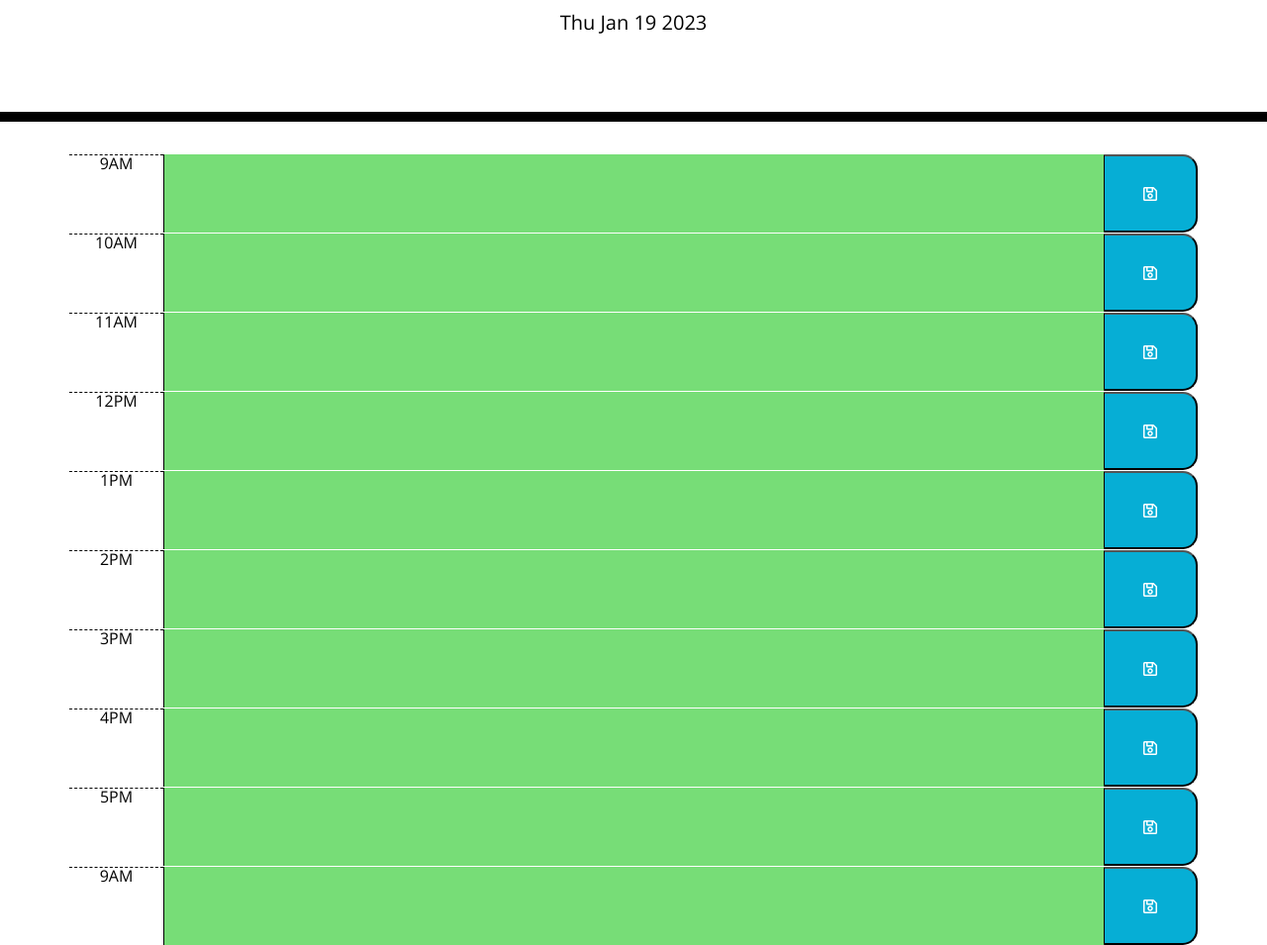
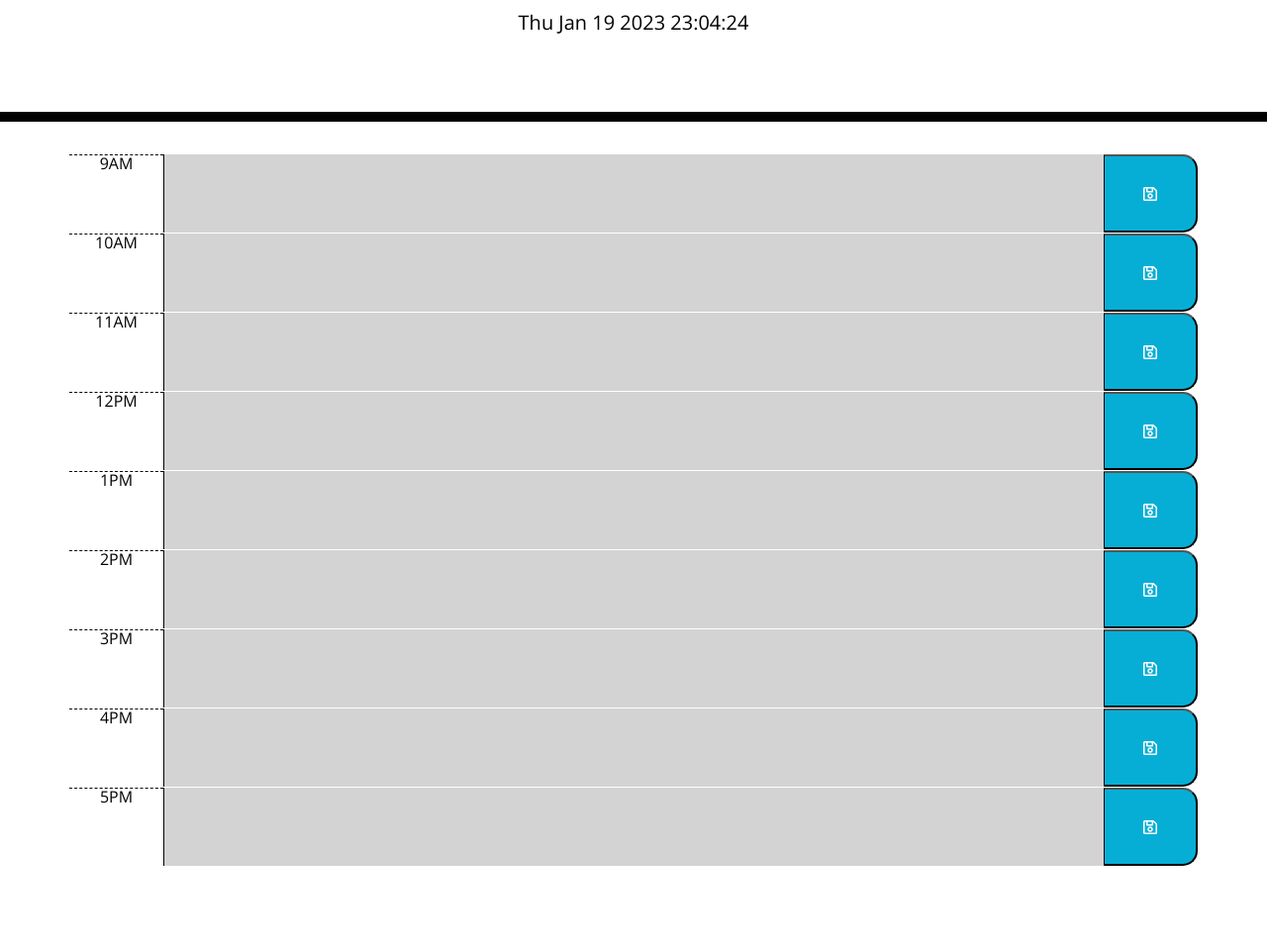
Before and after one commit to dantrovato/work-day-scheduler, a plain HTML site: page index.html in a window 1280 px wide. Shown: the part 181-1136 px from the top of the page at 99% size. After the commit the page ends 1056 px from the top, so only its background shows below. Drawn offline with nearby package versions, Linux system fonts and the light colour scheme.

Commit message:
Add setCorrectBackgroundColor() function to dinamically set the background colors of all the timeslots

```diff
--- a/assets/js/app.js
+++ b/assets/js/app.js
@@ -3,12 +3,47 @@ function getCurrentDay() {
 }
 
 function placeCurrentDateUnderTitle() {
+  // const $titleDate = $("#currentDay");
+  // $titleDate.text(getCurrentDay());
+  // temporary function call
+  checkTime();
+}
+
+// Checks the time and sets the background color to the text area according to past current or
+// future time slots
+function setCorrectBackgroundColor() {
+  // Loops over all textareas. At each iteration it checks if current time is greater than the number
+  // stored in the data-time attribute that every textarea has. This corresponds to the hour it represents.
+  // If it is, it removes the future and present background colors and sets it to the past one
+  document.querySelectorAll("textarea").forEach((textarea) => {
+    const hourSlot = textarea.getAttribute("data-hour");
+    const currentHour = Number(moment(hourSlot, "HH")._i); // type: number
+
+    if (moment().hour() > currentHour) {
+      textarea.classList.remove("future");
+      textarea.classList.remove("present");
+      textarea.classList.add("past");
+      // debugger;
+    } else if (moment().hour() === currentHour) {
+      textarea.classList.remove("future");
+      textarea.classList.remove("past");
+      textarea.classList.add("present");
+    }
+  });
+}
+
+// Temporary function. For development only. Refreshes the date and time every second
+function checkTime() {
   const $titleDate = $("#currentDay");
-  $titleDate.text(getCurrentDay());
+
+  setInterval(() => {
+    $titleDate.text(String(moment().toDate()).split(" ").slice(0, 5).join(" "));
+  }, 1000);
 }
 
 document.addEventListener("DOMContentLoaded", () => {
-  const $container = $("div.container");
-
-  placeCurrentDateUnderTitle();
+  // commented out as check time may be replacing this; placeCurrentDateUnderTitle only prints out date
+  // placeCurrentDateUnderTitle();
+  checkTime();
+  setCorrectBackgroundColor();
 });
--- a/index.html
+++ b/index.html
@@ -31,70 +31,63 @@
     <div class="container">
       <div class="row time-block">
         <div class="col-md-1 hour">9AM</div>
-        <textarea class="col-md-10 future"></textarea>
+        <textarea class="col-md-10 future" data-hour="9"></textarea>
         <button class="saveBtn col-md-1">
           <i class="far fa-save"></i>
         </button>
       </div>
       <div class="row time-block">
         <div class="col-md-1 hour">10AM</div>
-        <textarea class="col-md-10 future"></textarea>
+        <textarea class="col-md-10 future" data-hour="10"></textarea>
         <button class="saveBtn col-md-1">
           <i class="far fa-save"></i>
         </button>
       </div>
       <div class="row time-block">
         <div class="col-md-1 hour">11AM</div>
-        <textarea class="col-md-10 future"></textarea>
+        <textarea class="col-md-10 future" data-hour="11"></textarea>
         <button class="saveBtn col-md-1">
           <i class="far fa-save"></i>
         </button>
       </div>
       <div class="row time-block">
         <div class="col-md-1 hour">12PM</div>
-        <textarea class="col-md-10 future"></textarea>
+        <textarea class="col-md-10 future" data-hour="12"></textarea>
         <button class="saveBtn col-md-1">
           <i class="far fa-save"></i>
         </button>
       </div>
       <div class="row time-block">
         <div class="col-md-1 hour">1PM</div>
-        <textarea class="col-md-10 future"></textarea>
+        <textarea class="col-md-10 future" data-hour="13"></textarea>
         <button class="saveBtn col-md-1">
           <i class="far fa-save"></i>
         </button>
       </div>
       <div class="row time-block">
         <div class="col-md-1 hour">2PM</div>
-        <textarea class="col-md-10 future"></textarea>
+        <textarea class="col-md-10 future" data-hour="14"></textarea>
         <button class="saveBtn col-md-1">
           <i class="far fa-save"></i>
         </button>
       </div>
       <div class="row time-block">
         <div class="col-md-1 hour">3PM</div>
-        <textarea class="col-md-10 future"></textarea>
+        <textarea class="col-md-10 future" data-hour="16"></textarea>
         <button class="saveBtn col-md-1">
           <i class="far fa-save"></i>
         </button>
       </div>
       <div class="row time-block">
         <div class="col-md-1 hour">4PM</div>
-        <textarea class="col-md-10 future"></textarea>
+        <textarea class="col-md-10 future" data-hour="17"></textarea>
         <button class="saveBtn col-md-1">
           <i class="far fa-save"></i>
         </button>
       </div>
       <div class="row time-block">
         <div class="col-md-1 hour">5PM</div>
-        <textarea class="col-md-10 future"></textarea>
-        <button class="saveBtn col-md-1">
-          <i class="far fa-save"></i>
-        </button>
-      </div>
-      <div class="row time-block">
-        <div class="col-md-1 hour">9AM</div>
-        <textarea class="col-md-10 future"></textarea>
+        <textarea class="col-md-10 future" data-hour="18"></textarea>
         <button class="saveBtn col-md-1">
           <i class="far fa-save"></i>
         </button>
```
